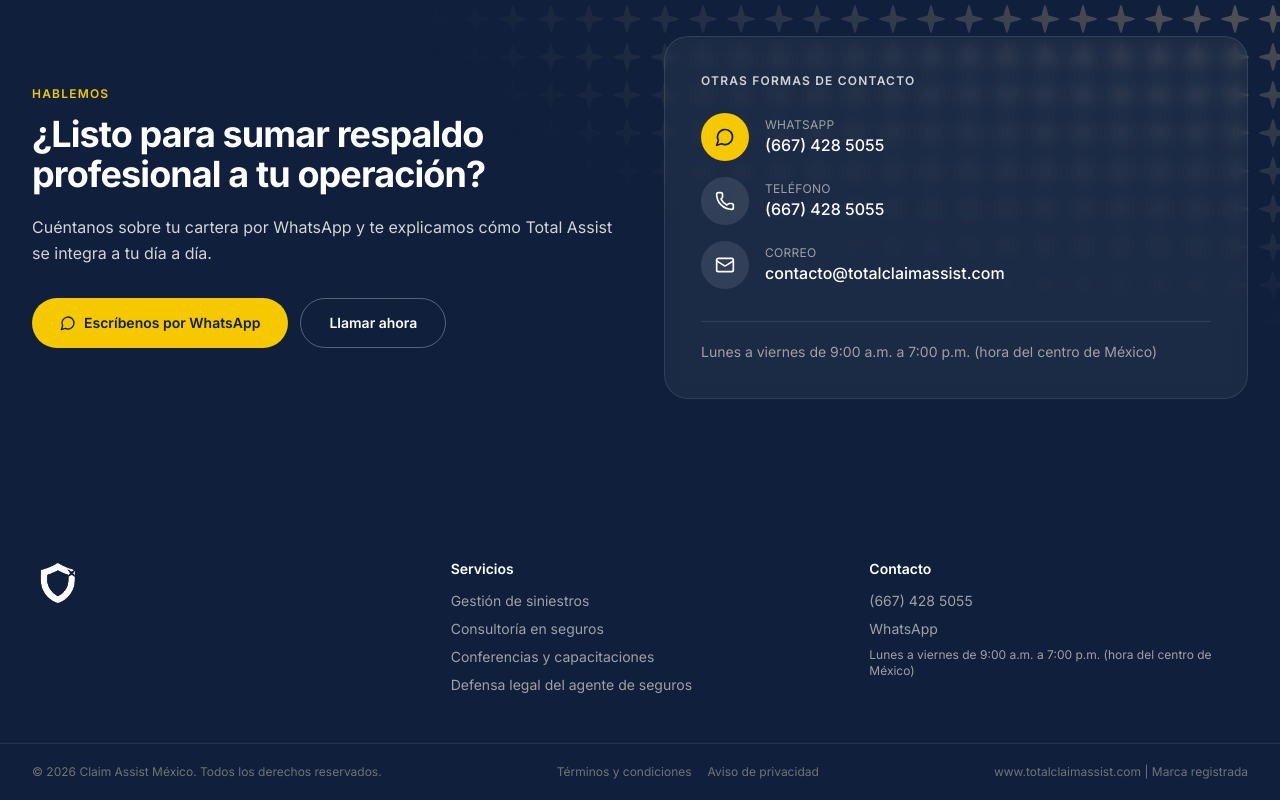
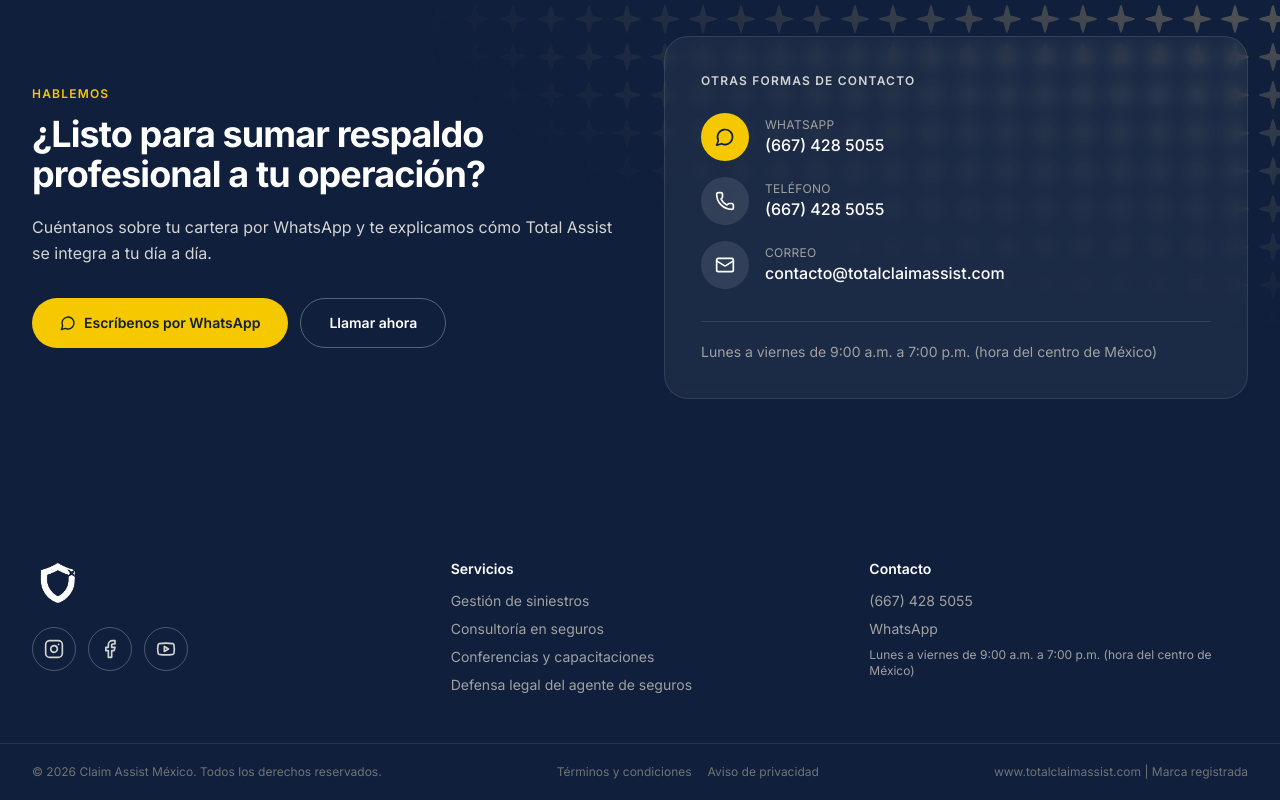
Before and after one commit to gallbo/totalassist-site, a Next.js app: page / in a window 1280 px wide. Shown: the part 7399-8199 px from the top of the page. Built offline with nearby package versions, Linux system fonts and the light colour scheme; no server answers.

Commit message:
feat(sitio): redes sociales en el footer y liga al registro en preguntas frecuentes
Quita el botón «Conoce el servicio» del hero de agentes para dejar solo el registro.

```diff
--- a/src/components/layout/footer.tsx
+++ b/src/components/layout/footer.tsx
@@ -1,6 +1,13 @@
 import Link from "next/link";
+import { Facebook, Instagram, Youtube } from "lucide-react";
 import { Logo } from "@/components/layout/logo";
 import { siteConfig, servicios } from "@/lib/site-config";
+
+const REDES = [
+  { nombre: "Instagram", href: siteConfig.redesSociales.instagram, Icono: Instagram },
+  { nombre: "Facebook", href: siteConfig.redesSociales.facebook, Icono: Facebook },
+  { nombre: "YouTube", href: siteConfig.redesSociales.youtube, Icono: Youtube },
+];
 
 export function Footer() {
   return (
@@ -8,6 +15,21 @@
       <div className="mx-auto grid w-full max-w-7xl gap-10 px-4 py-12 sm:px-6 md:grid-cols-3 lg:px-8">
         <div className="md:col-span-1">
           <Logo variant="shield" className="h-12 w-auto brightness-0 invert" />
+          <ul className="mt-5 flex gap-3">
+            {REDES.map(({ nombre, href, Icono }) => (
+              <li key={nombre}>
+                <a
+                  href={href}
+                  target="_blank"
+                  rel="noopener noreferrer"
+                  aria-label={`Total Assist en ${nombre}`}
+                  className="hover:border-brand-yellow hover:text-brand-yellow inline-flex h-11 w-11 items-center justify-center rounded-full border border-white/25 text-neutral-300 transition-colors"
+                >
+                  <Icono className="h-5 w-5" />
+                </a>
+              </li>
+            ))}
+          </ul>
         </div>
 
         <div>
--- a/src/components/sections/faq.tsx
+++ b/src/components/sections/faq.tsx
@@ -1,11 +1,17 @@
 "use client";
 
 import { useState } from "react";
+import Link from "next/link";
 import { ChevronDown } from "lucide-react";
 import { faqs as defaultFaqs } from "@/lib/site-config";
 import { cn } from "@/lib/utils";
 
-type Item = { q: string; a: string; videoSrc?: string };
+type Item = {
+  q: string;
+  a: string;
+  videoSrc?: string;
+  cta?: { label: string; href: string };
+};
 
 type Props = {
   eyebrow?: string;
@@ -71,6 +77,17 @@
                     ) : (
                       <p className="text-sm leading-relaxed text-neutral-600 sm:text-base">
                         {item.a}
+                        {item.cta && (
+                          <>
+                            {" "}
+                            <Link
+                              href={item.cta.href}
+                              className="text-brand-navy font-semibold underline underline-offset-2 hover:no-underline"
+                            >
+                              {item.cta.label}
+                            </Link>
+                          </>
+                        )}
                       </p>
                     )}
                   </div>
--- a/src/components/sections/opening-hero.tsx
+++ b/src/components/sections/opening-hero.tsx
@@ -36,12 +36,6 @@
                 Regístrate gratis
                 <ArrowRight className="h-4 w-4" />
               </Link>
-              <a
-                href="#servicio"
-                className="w-full rounded-pill border border-white/30 px-6 py-3 text-center text-sm font-semibold text-white transition-colors hover:bg-white/10 sm:w-auto sm:px-7 sm:py-3.5"
-              >
-                Conoce el servicio
-              </a>
             </div>
           </div>
 
--- a/src/lib/site-config.ts
+++ b/src/lib/site-config.ts
@@ -9,6 +9,11 @@
   yearsExperience: 27,
   freeUntil: "diciembre 2026",
   appUrl: process.env.NEXT_PUBLIC_TOTALASSIST_APP_URL || "https://totalclaimassist.app",
+  redesSociales: {
+    instagram: "https://www.instagram.com/totalassistmx/",
+    facebook: "https://www.facebook.com/profile.php?id=61588669220194&locale=es_LA",
+    youtube: "https://www.youtube.com/@Totalclaimassist",
+  },
 };
 
 export const beneficiosHero = [
@@ -88,6 +93,7 @@
   {
     q: "¿Cuánto cuesta el servicio?",
     a: "El servicio es gratuito hasta diciembre de 2026 para los agentes que se registren durante este periodo.",
+    cta: { label: "Crea tu cuenta.", href: "/registro" },
   },
   {
     q: "¿Qué tipo de siniestros atienden?",
```
